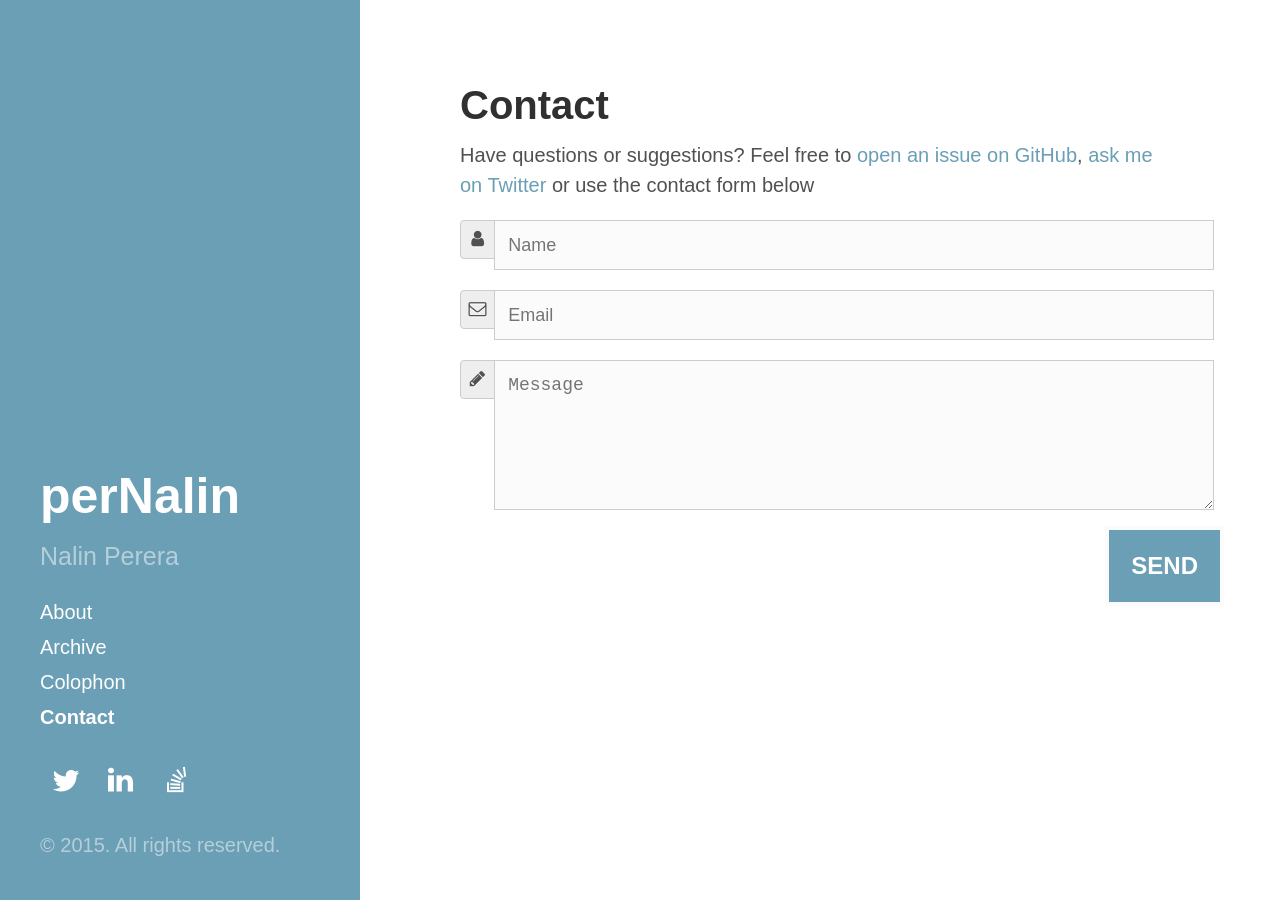
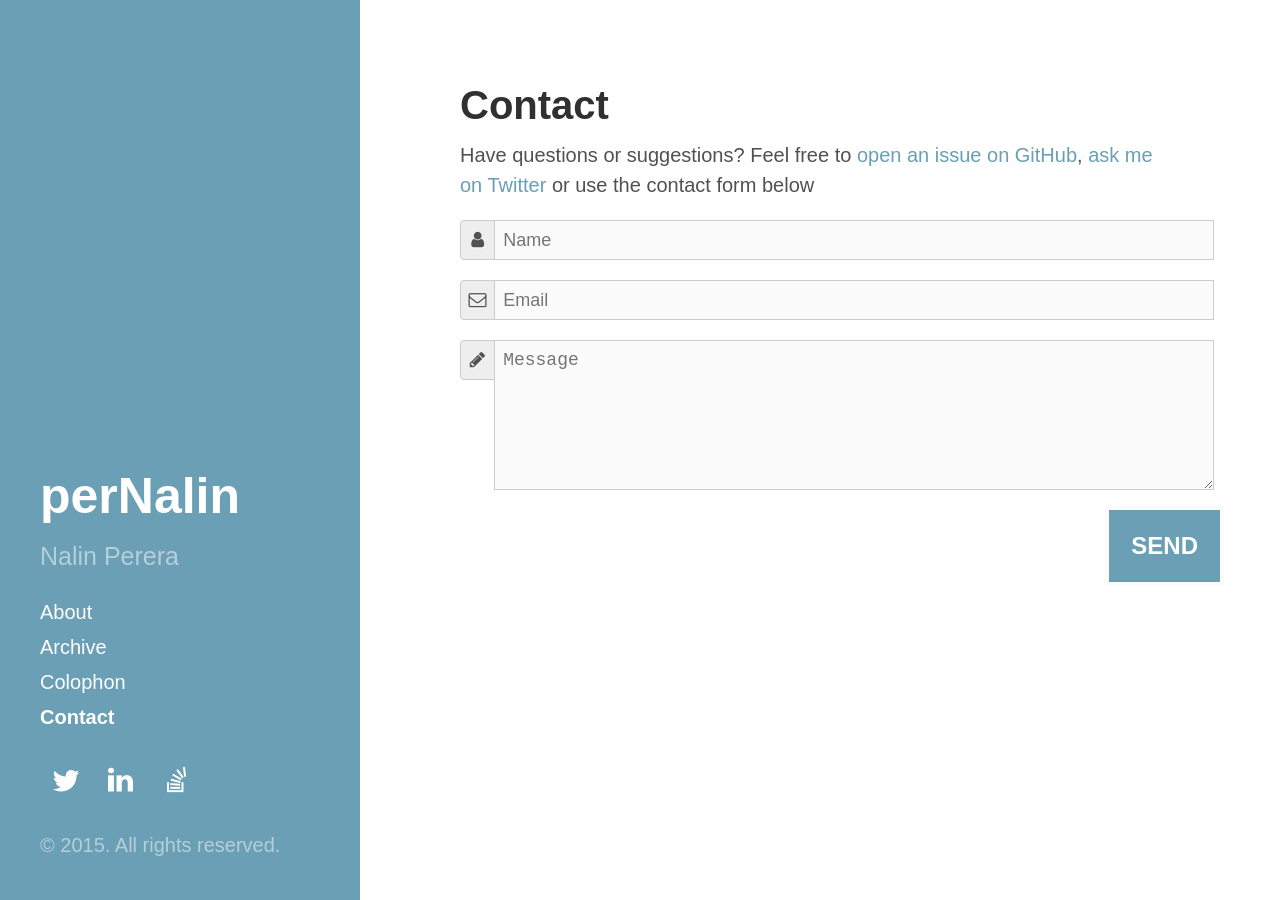
Before and after one commit to pernalin/pernalin.github.io, a Jekyll site: the page built from contact.md, in a window 1280 px wide. Built offline with Jekyll 4.4.1, drawn with Linux system fonts in a browser that asks for light colours; nearby versions of some CDN libraries; Markdown is read by kramdown in place of the engine named in the settings.

Commit message:
style for contact form

```diff
--- a/public/css/style.css
+++ b/public/css/style.css
@@ -382,12 +382,13 @@ you can use the generic selector below, but it's slower:
 .feedback-input {
     background-color: #fbfbfb;
     border: 1px solid #ccc;
+    box-sizing: border-box;
     color: #3c3c3c;
     font-size: 18px;
     font-weight: 500;
     line-height: 22px;
     margin-bottom: 10px;
-    padding: 13px;
+    padding: 8px;
     width: 100%;
 }
 
@@ -411,7 +412,7 @@ you can use the generic selector below, but it's slower:
     font-size: 18px;
     line-height: 22px;
     margin-right: -1px;
-    padding: 7px 5px 8px 5px;
+    padding: 8px 5px;
     text-align: center;
     text-shadow: 0 1px 0 #ffffff;
     vertical-align: top;
```
